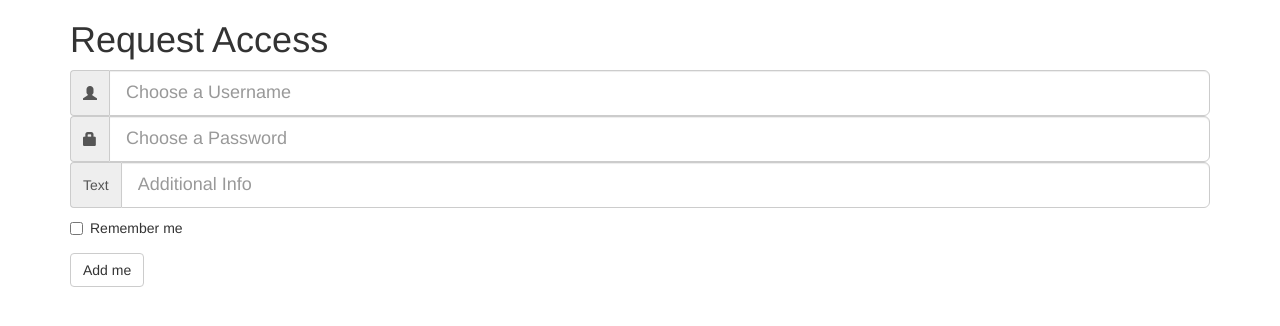
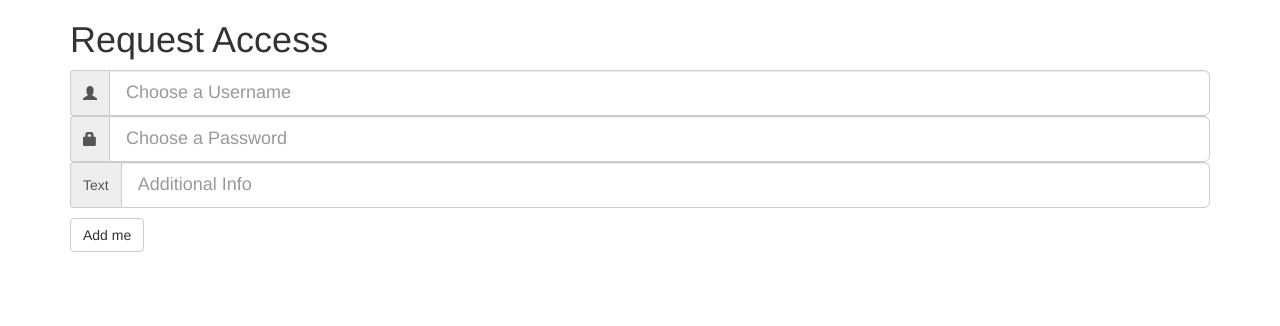
Before and after one commit to dinkar-sharma/project_6_2017, a PHP site: page /request_access.html in a window 1280 px wide. Shown: the part 51-377 px from the top of the page. Run offline with PHP 8.4, Linux system fonts and the light colour scheme; some libraries are stand-ins or nearby versions.

Commit message:
removed remember me from request page

```diff
--- a/css/modal.css
+++ b/css/modal.css
@@ -15,6 +15,10 @@
     border-radius: 10%;
 }
 
+#addBut
+{
+    padding-top: 10px;
+}
 .modal
 {
     padding-left: 17px;
--- a/request_access.html
+++ b/request_access.html
@@ -104,12 +104,7 @@
             <span class="input-group-addon">Text</span>
             <input id="msg" type="text" class="form-control" name="msg" placeholder="Additional Info">
         </div>
-        <div class="form-group">
-            <div class="checkbox">
-                <label><input type="checkbox"> Remember me</label>
-            </div>
-        </div>
-        <div class="form-group">
+        <div class="form-group" id="addBut">
             <button class="btn btn-default" type="submit">Add me</button>
         </div>
     </form>
```
